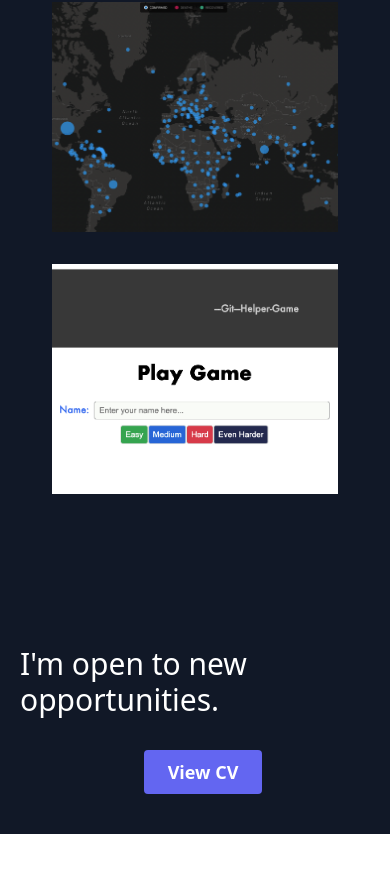
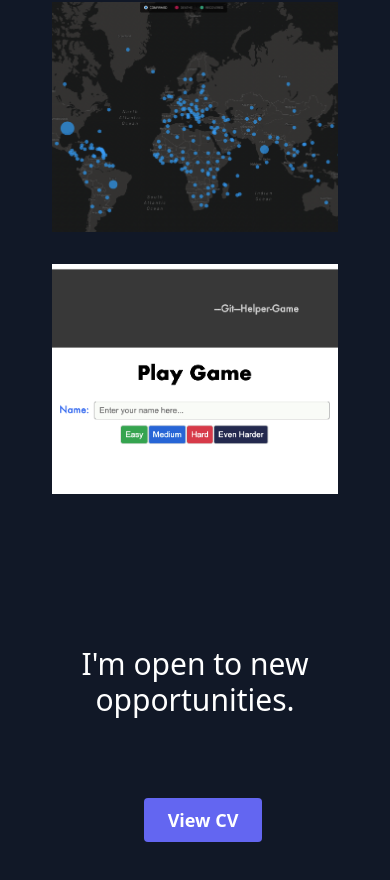
Before and after one commit to JD-Kelly/portfolio-website, a React (Create React App) app: page / in a window 390 px wide. Shown: the part 2116-2996 px from the top of the page. Before the commit the page ends 2950 px from the top, so only its background shows below. Built offline with nearby package versions, Linux system fonts and the light colour scheme.

Commit message:
small fix centering text for mobile

```diff
--- a/src/components/Contact.js
+++ b/src/components/Contact.js
@@ -4,8 +4,8 @@ import React from "react";
 export default function Contact() {
   return (
     <section id="contact" className="relative">
-      <div className="container flex justify-center items-center px-15 py-18 pl-5 pt-20 mx-auto flex sm:flex-nowrap flex-wrap">
-          <h2 className="flex justify-center items-center text-white sm:text-4xl text-3xl font-medium title-font mb-2">
+      <div className="container px-5 py-10 pt-20 mx-auto text-center lg:px-40">
+          <h2 className="sm:text-4xl text-3xl font-medium title-font mb-4 text-white">
             I'm open to new opportunities.
           </h2>
       </div>
```
